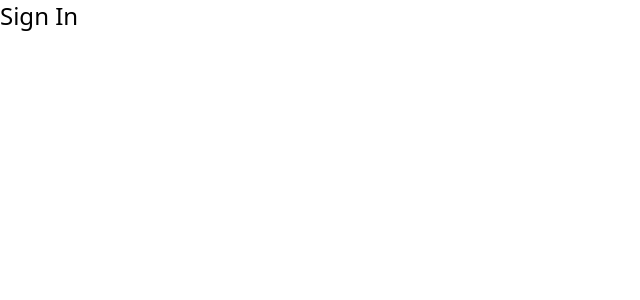
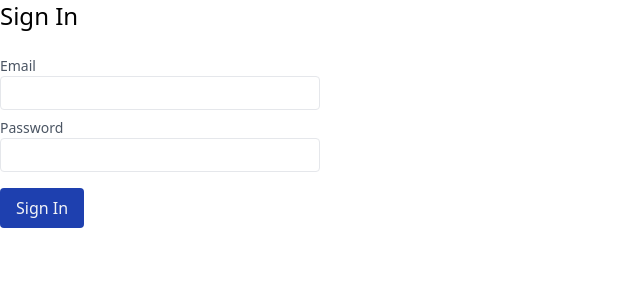
Before and after one commit to maxts0gt/nextjs-ecommerce-frontend, a Next.js app: page /sign-in in a window 1280 px wide. Shown: the top 300 px of the page, without its empty margins (0-640 px from the left). Built offline with nearby package versions, Linux system fonts and the light colour scheme.

Commit message:
design sign-in page

```diff
--- /dev/null
+++ b/components/Button.tsx
@@ -0,0 +1,17 @@
+import React, { ButtonHTMLAttributes } from 'react';
+
+interface ButtonProps extends ButtonHTMLAttributes<HTMLButtonElement> {
+    // no custom props
+}
+
+const Button: React.FC<ButtonProps> = ({ children, ...props }) => {
+    return (
+        <button {...props}
+            className="bg-blue-800 text-gray-100 rounded px-4 py-2 my-2
+        hover:bg-blue-700">
+            {children}
+        </button>
+    )
+};
+
+export default Button;
--- /dev/null
+++ b/components/Field.tsx
@@ -0,0 +1,18 @@
+import React from 'react';
+
+interface FieldProps {
+    label: string;
+}
+
+const Field: React.FC<FieldProps> = ({ label, children }) => {
+    return (
+        <label className="block my-2">
+            <span className="block text-sm text-gray-600">
+                {label}
+            </span>
+            {children}
+        </label>
+    );
+};
+
+export default Field;
--- /dev/null
+++ b/components/Input.tsx
@@ -0,0 +1,15 @@
+import React, { InputHTMLAttributes } from 'react';
+
+interface InputProps extends InputHTMLAttributes<HTMLInputElement> {
+    // no custom props
+}
+
+const Input: React.FC<InputProps> = (props) => {
+    return (
+        <input {...props}
+            className="border rounded px-3 py-1 w-80"
+        />
+    );
+}
+
+export default Input;
--- a/pages/sign-in.tsx
+++ b/pages/sign-in.tsx
@@ -1,9 +1,25 @@
+import React from 'react';
+import Button from "../components/Button";
+import Field from "../components/Field";
+import Input from "../components/Input";
 import Page from "../components/Page"
 
 const SignInPage: React.FC = () => {
     return (
-        <Page title='Sign In'></Page>
-    )
-}
+        <Page title="Sign In">
+            <form>
+                <Field label="Email">
+                    <Input type="email" />
+                </Field>
+                <Field label="Password">
+                    <Input type="password" />
+                </Field>
+                <Button type="submit">
+                    Sign In
+                </Button>
+            </form>
+        </Page>
+    );
+};
 
 export default SignInPage
```
